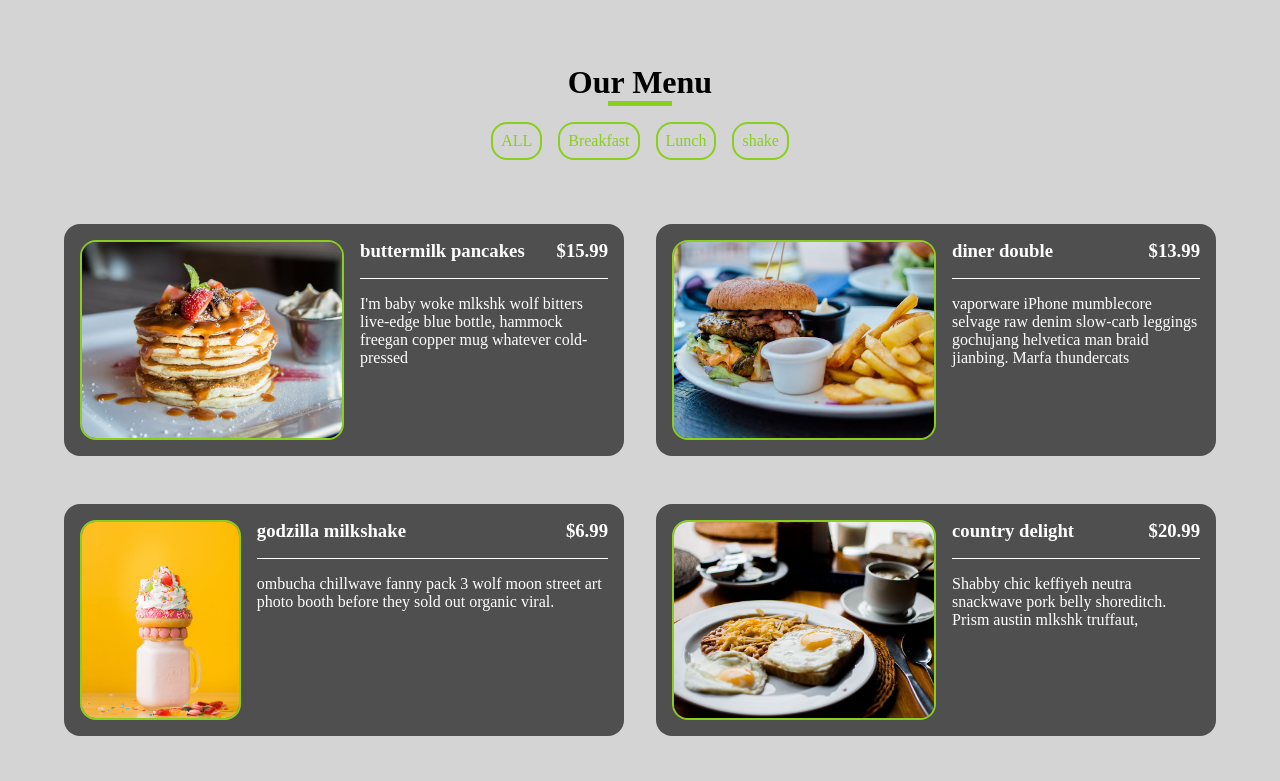
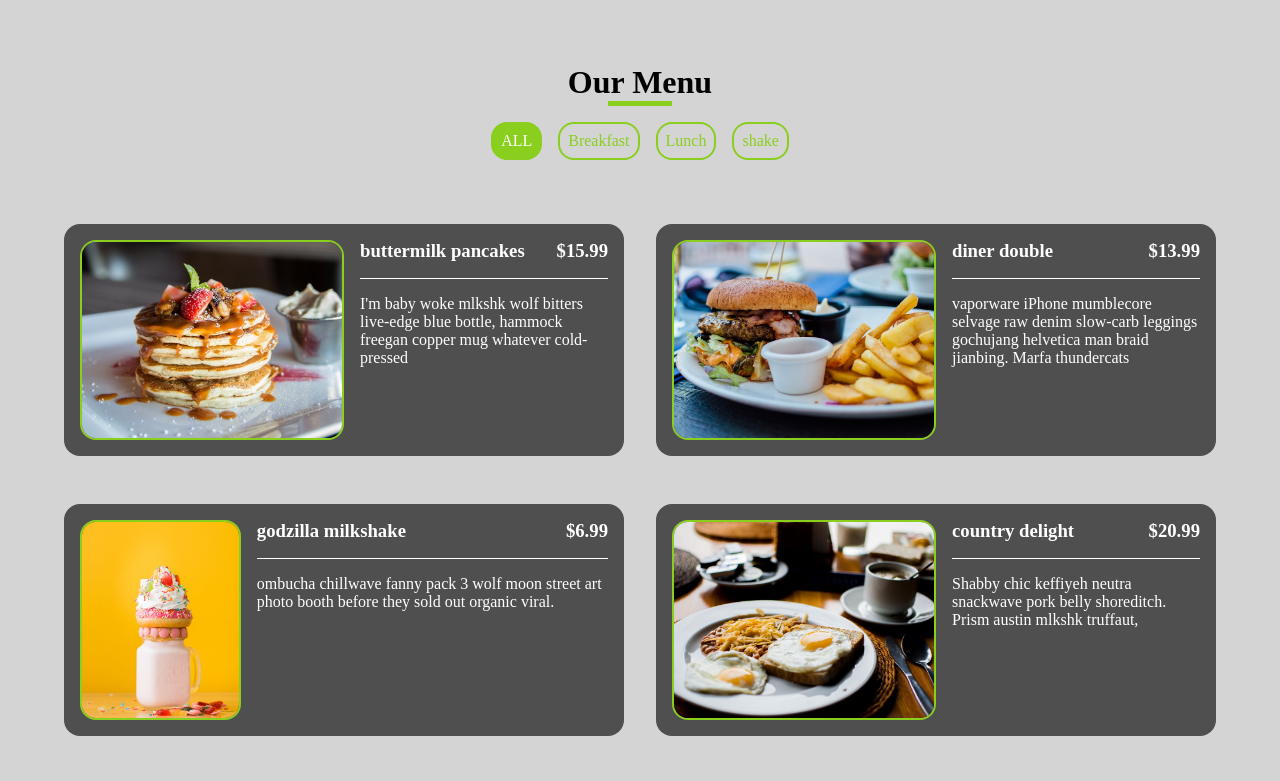
Before and after one commit to MubasShirSaeed/javascript-mini-projects, a plain HTML site: page menu/inddex.html in a window 1280 px wide. Both pictures are taken after a click on the item "ALL". Shown: the top 781 px of the page. Drawn offline with Linux system fonts and the light colour scheme.

Commit message:
menu added

```diff
--- a/menu/inddex.html
+++ b/menu/inddex.html
@@ -13,10 +13,10 @@
         <h1>Our Menu</h1>
         <div class="line"></div>
         <div class="btns">
-            <li id="all">ALL</li>
-            <li id="breakfast">Breakfast</li>
-            <li id="lunch">Lunch</li>
-            <li id="shakes">shake</li>
+            <li id="all" class="active">ALL</li>
+            <li id="breakfast" class="">Breakfast</li>
+            <li id="lunch" class="">Lunch</li>
+            <li id="shakes" class="">shake</li>
         </div>
         <div class="grid">
             <div class="card">
--- a/menu/script.js
+++ b/menu/script.js
@@ -120,4 +120,14 @@ btns.forEach((btn)=>{
         }
 
     })
+
 })
+btns.forEach((btn)=>{
+  btn.addEventListener('click',(e)=>{
+
+    btns.forEach((btn)=>{
+       btn.classList.remove("active")
+  })
+  btn.classList.add("active")
+})
+})
--- a/menu/style.css
+++ b/menu/style.css
@@ -37,6 +37,11 @@ body{
     background:rgb(138, 206, 30) ;
     color: white;
 }
+.btns li.active{
+    background:rgb(138, 206, 30) ;
+    color: white;
+}
+
 .grid{
     padding-top: 4rem;
     width: 90vw;
```
